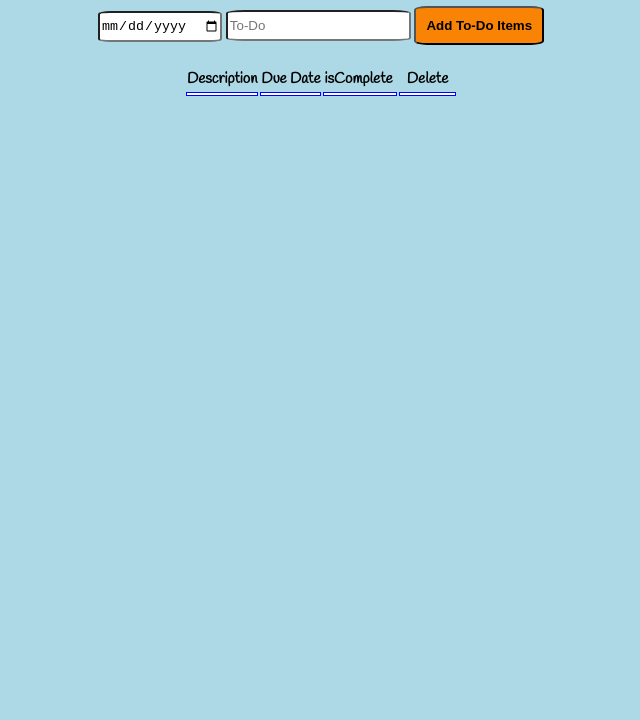
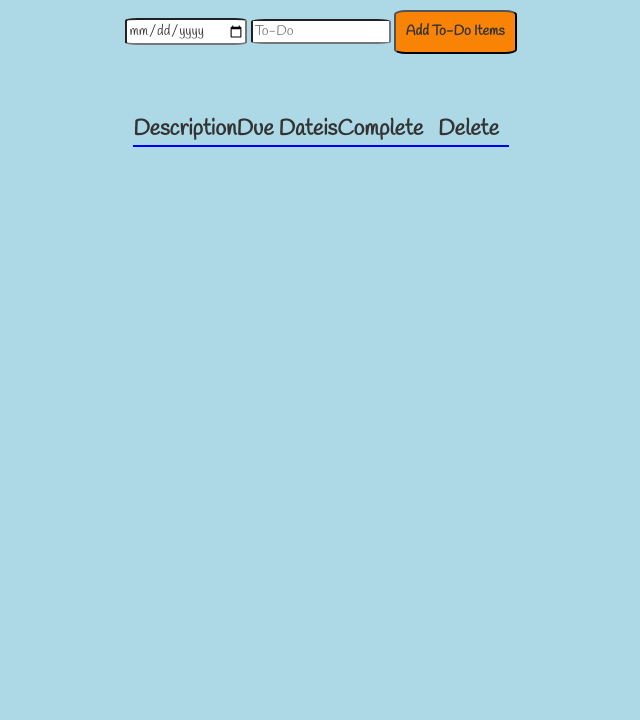
Before and after one commit to mmloveaa/fullstack_to_do, a website: page index.html in a window 1280 px wide. Shown: the part 80-800 px from the top of the page, without its empty margins (319-959 px from the left). Drawn offline with nearby package versions, Linux system fonts and the light colour scheme; no server answers.

Commit message:
update layout

```diff
--- a/index.html
+++ b/index.html
@@ -3,6 +3,7 @@
 <head>
 	<meta charset="UTF-8">
 	<title>Express!</title>
+	<link rel="stylesheet" href="https://maxcdn.bootstrapcdn.com/bootstrap/3.3.6/css/bootstrap.min.css" integrity="sha384-1q8mTJOASx8j1Au+a5WDVnPi2lkFfwwEAa8hDDdjZlpLegxhjVME1fgjWPGmkzs7" crossorigin="anonymous">
 	<link href='https://fonts.googleapis.com/css?family=Handlee' rel='stylesheet' type='text/css'>
 	<link rel="stylesheet" href="style.css">
 	<script src="https://code.jquery.com/jquery-2.2.1.js"></script>
@@ -13,14 +14,16 @@
 <center>
 <body>
 	<h1> Welcome to Mandy's To-Do List</h1>
+	<br>
 	<input type='date' name="" id="date">
 	<input type='text' id='toDo' placeholder='To-Do'>
 	<button id="addItems">Add To-Do Items</button>
-
+	<br>
+	<br>
 	<table>
 		<thread>
 			<br>
-			<tr>
+			<tr class="title">
 				<th>Description</th>
 				<th>Due Date</th>
 				<th>isComplete&nbsp;</th>
@@ -36,10 +39,14 @@
 				<td>
 				<input type="checkbox" class="hidden check">
 			    </td>
-			    <td></td>
+			    <td>
+			    <input type="checkbox" class="hidden check">
+			    </td>
 			</tr>
 		</tbody>
 	</table>
 </body>
 </center>
 </html>
+
+<!-- <span class="glyphicon glyphicon-trash"></span> -->
--- a/style.css
+++ b/style.css
@@ -1,6 +1,10 @@
 body {
 	background-color: lightblue;
 	font-family: 'Handlee', cursive;
+}
+
+.title {
+	font-size: 22px;
 }
 
 .hidden {
--- a/todos.json
+++ b/todos.json
@@ -1 +1 @@
-[{"date":"2016-03-09","toDo":"Eat"},{"date":"2016-03-09","toDo":"Sleep"},{"date":"2016-03-10","toDo":"Code"},{"date":"2016-03-10","toDo":"Make pancake"},{"date":"2016-03-10","toDo":"Go hiking at Redwood and have fun!"},{"date":"2016-03-22","toDo":"code"},{"date":"2016-03-22","toDo":"Eat"},{"date":"2016-03-23","toDo":"sleep"},{"date":"2016-03-23","toDo":"run"},{"date":"2016-02-24","toDo":"Code"},{"date":"2016-03-30","toDo":"Sleep sleep and sleep"}]
+[{"date":"2016-03-09","toDo":"Eat"},{"date":"2016-03-09","toDo":"Sleep"},{"date":"2016-03-10","toDo":"Code"},{"date":"2016-03-10","toDo":"Make pancake"},{"date":"2016-03-10","toDo":"Go hiking at Redwood and have fun!"},{"date":"2016-03-22","toDo":"code"},{"date":"2016-03-22","toDo":"Eat"},{"date":"2016-03-23","toDo":"sleep"},{"date":"2016-03-23","toDo":"run"},{"date":"2016-02-24","toDo":"Code"},{"date":"2016-03-30","toDo":"Sleep sleep and sleep"},{"date":"2016-03-16","toDo":"Eat"},{"date":"2016-03-29","toDo":"Code again"}]
```
Also changed, not shown: app.js (+16 -19 lines), main.js (+17 -18 lines).
